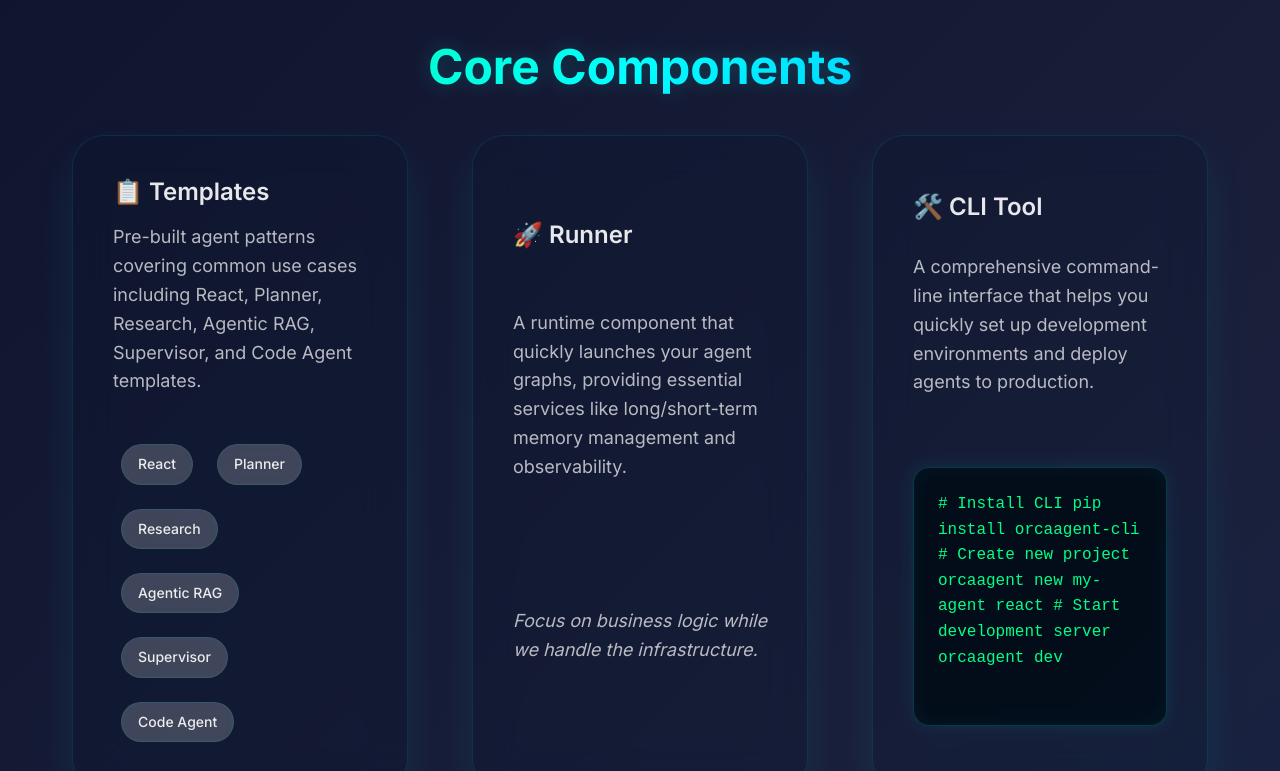
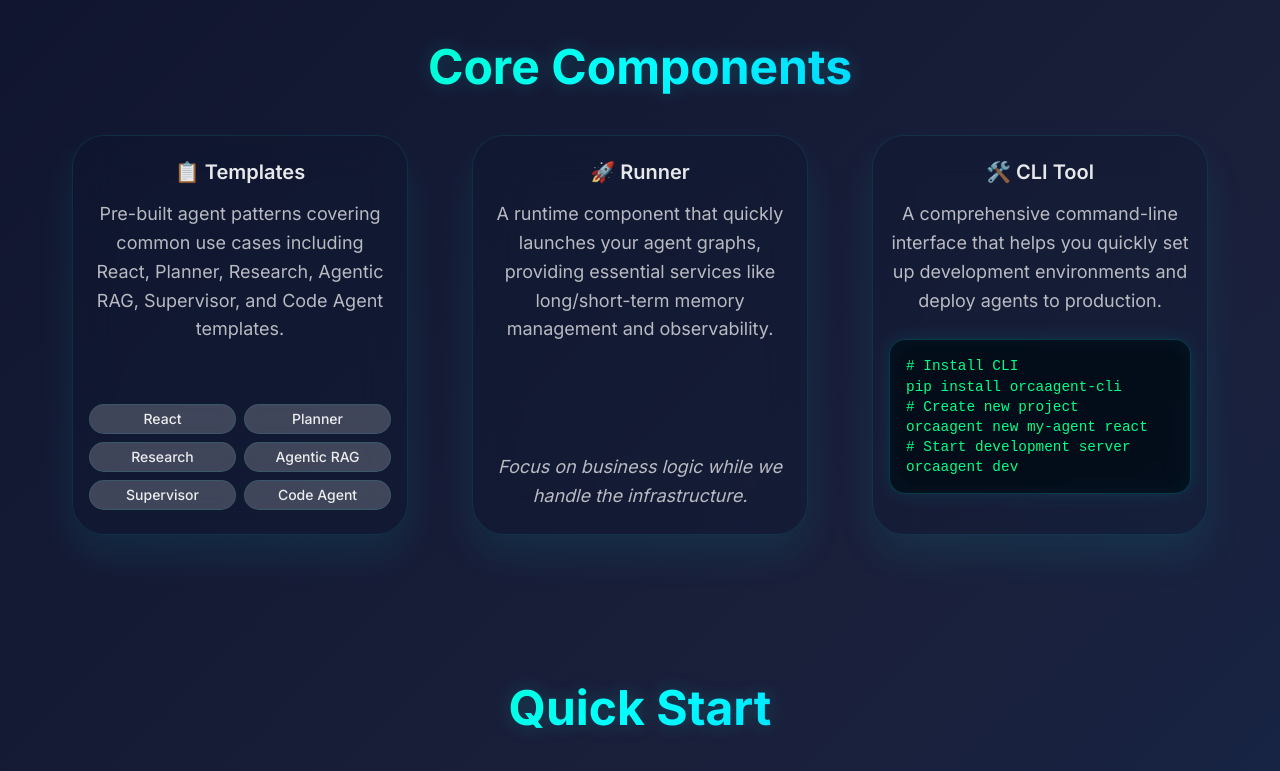
Before and after one commit to OrcaAgent-AI/OrcaAgent, a website: page index.html in a window 1280 px wide. Shown: the part 1060-1831 px from the top of the page. Drawn offline with Linux system fonts and the light colour scheme.

Commit message:
适应性增强，格式改变

```diff
--- a/index.html
+++ b/index.html
@@ -496,26 +496,32 @@
             gap: var(--space-md);
             margin-top: var(--space-lg);
             grid-template-columns: 1fr;
+            justify-items: center;
+            align-items: stretch;
         }
 
         @media (min-width: 768px) {
             .features-grid {
-                grid-template-columns: repeat(2, 1fr);
+                grid-template-columns: repeat(3, 1fr);
                 gap: var(--space-lg);
+                max-width: 1400px;
+                margin-left: auto;
+                margin-right: auto;
             }
         }
 
         @media (min-width: 1024px) {
             .features-grid {
-                grid-template-columns: repeat(auto-fit, minmax(300px, 1fr));
+                grid-template-columns: repeat(3, 1fr);
                 gap: var(--space-xl);
+                max-width: 1400px;
             }
         }
 
         .feature-card {
             background: var(--glass-bg);
             backdrop-filter: blur(20px);
-            padding: var(--space-lg);
+            padding: var(--space-md);
             border-radius: clamp(1rem, 3vw, 2rem);
             border: 1px solid var(--glass-border);
             box-shadow: 0 20px 40px var(--glass-shadow);
@@ -523,7 +529,21 @@
             position: relative;
             overflow: hidden;
             display: grid;
-            gap: var(--space-sm);
+            grid-template-rows: auto 1fr auto;
+            gap: var(--space-xs);
+            width: 100%;
+            max-width: 400px;
+            min-height: 240px;
+            align-items: start;
+            text-align: center;
+        }
+
+        @media (min-width: 768px) {
+            .feature-card {
+                max-width: none;
+                min-height: 260px;
+                padding: var(--space-md) var(--space-sm);
+            }
         }
 
         .feature-card::before {
@@ -557,18 +577,36 @@
 
         .feature-card h3 {
             color: var(--text-light);
-            font-size: var(--font-xl);
+            font-size: var(--font-lg);
             font-weight: 600;
             display: flex;
             align-items: center;
+            justify-content: center;
             gap: var(--space-xs);
-            line-height: 1.3;
+            line-height: 1.2;
+            text-align: center;
+            width: 100%;
+            margin-bottom: var(--space-xs);
         }
 
         .feature-card p {
             font-size: var(--font-base);
             line-height: 1.6;
             color: var(--text-lighter);
+            text-align: center;
+            margin: 0;
+            align-self: start;
+        }
+
+        /* CLI Tool 卡片特殊样式 - 只有代码块左对齐 */
+        .feature-card.cli-card {
+            align-items: center;
+        }
+
+        /* Runner 卡片底部斜体文字 */
+        .feature-card p[style*="italic"] {
+            align-self: end;
+            margin-top: auto;
         }
 
         /* 代码块 - 移动端优化 */
@@ -576,15 +614,17 @@
             background: rgba(0, 10, 20, 0.8);
             backdrop-filter: blur(10px);
             color: #00ff88;
-            padding: var(--space-md);
+            padding: var(--space-sm);
             border-radius: clamp(0.5rem, 2vw, 1rem);
             font-family: 'Courier New', monospace;
             overflow-x: auto;
-            margin: var(--space-md) 0;
+            margin: var(--space-sm) 0;
             border: 1px solid rgba(0, 255, 255, 0.2);
-            font-size: clamp(0.75rem, 2.5vw, 1rem);
-            line-height: 1.6;
+            font-size: clamp(0.7rem, 2.2vw, 0.9rem);
+            line-height: 1.4;
             box-shadow: 0 0 20px rgba(0, 255, 255, 0.1), inset 0 0 20px rgba(0, 255, 255, 0.05);
+            text-align: left;
+            align-self: end;
 
             /* 移动端滚动优化 */
             -webkit-overflow-scrolling: touch;
@@ -654,29 +694,67 @@
 
         /* 徽章系统 */
         .badge {
-            display: inline-block;
+            display: flex;
+            align-items: center;
+            justify-content: center;
             background: rgba(255, 255, 255, 0.2);
             color: var(--text-light);
-            padding: var(--space-xs) var(--space-sm);
-            border-radius: 2rem;
+            padding: 0 var(--space-sm);
+            border-radius: 1.5rem;
             font-size: var(--font-xs);
             font-weight: 500;
-            margin: var(--space-xs);
             backdrop-filter: blur(10px);
             border: 1px solid var(--glass-border);
+            height: 30px;
+            text-align: center;
+            white-space: nowrap;
+            box-sizing: border-box;
+            width: 100%;
+            max-width: 150px;
+            transition: all 0.3s ease;
+        }
+
+        /* 响应式调整 - 只针对小屏幕优化 */
+        @media (max-width: 767px) {
+            .badge {
+                height: 28px;
+                font-size: 0.8rem;
+                max-width: 130px;
+            }
+        }
+
+        @media (max-width: 480px) {
+            .badge {
+                height: 26px;
+                font-size: 0.75rem;
+                max-width: 110px;
+                padding: 0 var(--space-xs);
+            }
         }
 
         .badge-container {
-            display: flex;
-            flex-wrap: wrap;
+            display: grid;
+            grid-template-columns: repeat(2, 1fr);
             gap: var(--space-xs);
             margin-top: var(--space-md);
-            justify-content: center;
+            justify-items: center;
+            align-items: center;
+            width: 100%;
+            align-self: end;
         }
 
-        @media (min-width: 768px) {
+        /* 小屏幕优化 - 减少间距 */
+        @media (max-width: 767px) {
             .badge-container {
-                justify-content: flex-start;
+                gap: 0.4rem;
+                margin-top: 0.75rem;
+            }
+        }
+
+        @media (max-width: 480px) {
+            .badge-container {
+                gap: 0.3rem;
+                margin-top: 0.5rem;
             }
         }
 
@@ -1044,16 +1122,16 @@
                     <p style="margin-top: var(--space-md); color: var(--text-lighter); font-style: italic;">Focus on business logic while we handle the infrastructure.</p>
                 </div>
 
-                <div class="feature-card">
+                <div class="feature-card cli-card">
                     <h3>🛠️ CLI Tool</h3>
                     <p>A comprehensive command-line interface that helps you quickly set up development environments and deploy agents to production.</p>
-                    <div class="code-block"># Install CLI
-pip install orcaagent-cli
+                    <div class="code-block"># Install CLI</br>
+pip install orcaagent-cli</br>
 
-# Create new project
-orcaagent new my-agent react
+# Create new project</br>
+orcaagent new my-agent react</br>
 
-# Start development server
+# Start development server</br>
 orcaagent dev</div>
                 </div>
             </div>
@@ -1074,21 +1152,19 @@ orcaagent dev</div>
 
                 <div class="quick-start-step">
                     <h3>3. Configure Environment</h3>
-                    <div class="code-block"># Copy environment template
-cp .env.example .env
+                    <div class="code-block"># Copy environment template </br>
+cp .env.example .env</br>
 
-# Add your API keys
-ANTHROPIC_API_KEY=your-key-here
+# Add your API keys</br>
+ANTHROPIC_API_KEY=your-key-here</br>
 TAVILY_API_KEY=your-key-here</div>
                 </div>
 
                 <div class="quick-start-step">
                     <h3>4. Start Development</h3>
-                    <div class="code-block"># Install dependencies
-pip install -e .
-
-# Start development server
-orcaagent dev</div>
+                    <div class="code-block">
+                        <p># Install dependencies<br>pip install -e .<br># Start development server<br>orcaagent dev</p>
+                    </div>
                 </div>
             </div>
         </section>
```
